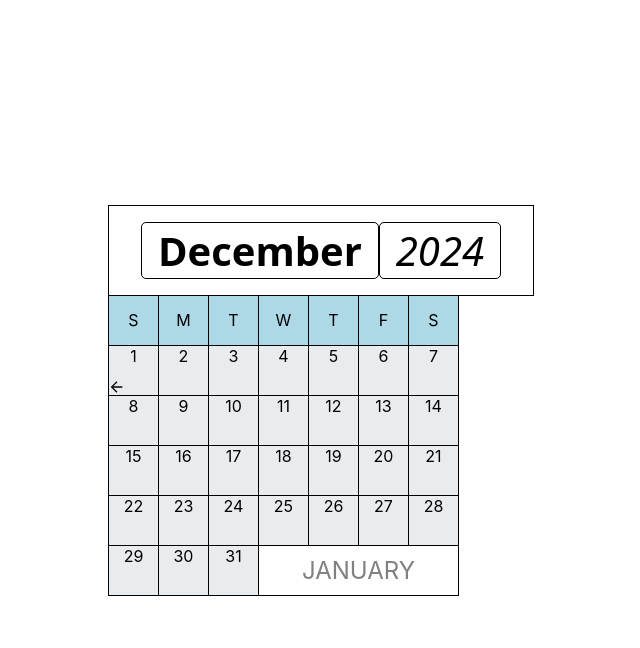
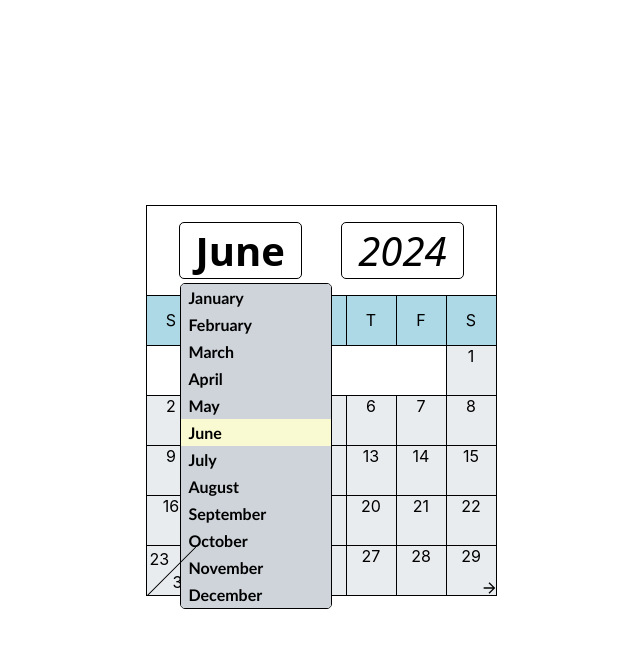
Before and after one commit to orion222/findatime, a React (Create React App) app: page / in a window 1280 px wide. Both pictures are taken after a click on the element "June". Shown: the top 648 px of the page, without its empty margins (319-959 px from the left). Built offline with nearby package versions, Linux system fonts and the light colour scheme.

Commit message:
dropdown menu for month

```diff
--- a/src/components/Calendar.js
+++ b/src/components/Calendar.js
@@ -1,7 +1,7 @@
 import "../styles/Calendar.css";
 import SplitDate from "./SplitDate";
-import { useMemo, useState } from "react";
-import Dropdown from "./Dropdown"
+import { useMemo, useState, useEffect } from "react";
+import Dropdown from "./Dropdown";
 /**
  * Returns a calendar.
  *
@@ -12,24 +12,20 @@ import Dropdown from "./Dropdown"
  */
 
 export default function Calendar(props) {
-
   const [dropdown, setDropdown] = useState(false);
   const prevMonth = () => {
     if (props.month === 0) {
       props.setMonth(11);
       props.setYear(props.year - 1);
-    } else
-      props.setMonth(props.month - 1);
+    } else props.setMonth(props.month - 1);
   };
 
   const nextMonth = () => {
     if (props.month === 11) {
       props.setMonth(0);
       props.setYear(props.year + 1);
-    } else
-      props.setMonth(props.month + 1);
+    } else props.setMonth(props.month + 1);
   };
-
 
   // what day the first of the month starts on (0-6)
   let n = new Date(props.year, props.month, 1).getDay();
@@ -47,6 +43,7 @@ export default function Calendar(props) {
           className="calendar-date-inactive center"
           style={{ gridColumn: `span ${n}` }}
           onClick={prevMonth}
+          key={0}
         >
           {n < 3
             ? months[mod(props.month - 1, 12)].substring(0, 3).toUpperCase()
@@ -56,12 +53,23 @@ export default function Calendar(props) {
     );
 
     // build the first 4 rows
-    ret.push(<div className = "calendar-date calendar-cell" id = {1}>
-      1
-      {n === 0 ? <div className="calendar-prev calendar-arrow" onClick = {prevMonth} /> : ""}
-     </div>);
+    ret.push(
+      <div className="calendar-date calendar-cell" id={1} key={1}>
+        1
+        {n === 0 ? (
+          <div className="calendar-prev calendar-arrow" onClick={prevMonth} />
+        ) : (
+          ""
+        )}
+      </div>
+    );
     for (let i = 2; i <= 28 - n; i++)
-      ret.push(<div className="calendar-date calendar-cell" id = {i}> {i} </div>);
+      ret.push(
+        <div className="calendar-date calendar-cell" id={i} key={i}>
+          {" "}
+          {i}{" "}
+        </div>
+      );
 
     let nextDay = 28 - n + 1;
 
@@ -71,14 +79,26 @@ export default function Calendar(props) {
       // # of splitDates
       v = (n + t) % 35;
       for (let i = 0; i < v; i++) {
-        ret.push(<SplitDate top={nextDay} bottom={nextDay + 7} class = "calendar-cell" />);
+        ret.push(
+          <SplitDate
+            top={nextDay}
+            bottom={nextDay + 7}
+            key={nextDay + nextDay + 7}
+            class="calendar-cell"
+          />
+        );
         nextDay++;
       }
     }
 
     // fill in the rest of the calendar
     for (let i = nextDay; i <= t - v; i++) {
-      ret.push(<div className="calendar-date calendar-cell"> {i} </div>);
+      ret.push(
+        <div className="calendar-date calendar-cell" id={i} key={i}>
+          {" "}
+          {i}{" "}
+        </div>
+      );
     }
 
     // fill in the rest of the calendar with blanks
@@ -88,6 +108,7 @@ export default function Calendar(props) {
           className="calendar-date-inactive center"
           style={{ gridColumn: `span ${k}` }}
           onClick={nextMonth}
+          key={t + 1}
         >
           {k < 3
             ? months[(props.month + 1) % 12].substring(0, 3).toUpperCase()
@@ -104,21 +125,33 @@ export default function Calendar(props) {
   return (
     <div className="calendar-container">
       <div className="calendar-header">
-        <div className="calendar-month calendar-header-item" onClick = {() => setDropdown(true)}>
+        <div
+          className="calendar-month calendar-header-item"
+          onClick={() => setDropdown(true)}
+        >
           {months[props.month]}
-          {dropdown && <Dropdown setMonth = {props.setMonth} setDropdown = {setDropdown}/>}
+          {dropdown && (
+            <Dropdown
+              month={props.month}
+              setMonth={props.setMonth}
+              setDropdown={setDropdown}
+            />
+          )}
         </div>
         <div className="calendar-year calendar-header-item">{props.year}</div>
       </div>
       <div className="calendar-week">
-        {week.map((day) =>
+        {week.map((day) => (
           <div className="calendar-dayofweek calendar-cell center"> {day} </div>
-        )
-        }
+        ))}
       </div>
       <div className="calendar-grid">
         {calendar}
-        {n + t >= 35 ? <div className="calendar-next calendar-arrow" onClick = {nextMonth} /> : ""}
+        {n + t >= 35 ? (
+          <div className="calendar-next calendar-arrow" onClick={nextMonth} />
+        ) : (
+          ""
+        )}
       </div>
     </div>
   );
--- a/src/components/Dropdown.js
+++ b/src/components/Dropdown.js
@@ -18,13 +18,14 @@ export default function Dropdown(props) {
   const handleClick = (idx) => {
     props.setDropdown(false);
     props.setMonth(idx);
+  }
 
-  }
+
   return (
-    <div className="dropdown-container">
+    <div className="dropdown-container" onClick={(e) => e.stopPropagation()}>
 
       {months.map((m, idx) => (
-        <div className="dropdown-item" onClick={handleClick(idx)} key={idx}>
+        <div className={"dropdown-item" + ((idx === props.month) ? " dropdown-item-active": "")} onClick={() => handleClick(idx)} key={idx}>
           {m}
         </div>
       ))}
--- a/src/styles/Calendar.css
+++ b/src/styles/Calendar.css
@@ -65,12 +65,18 @@
     cursor: pointer;
 }
 
+.calendar-month:hover{
+    background-color: lightyellow;
+}
+
 .calendar-header-item{
     font-size: 5vmin;
     display: flex;
     border-radius: 5px;
     border: 1px solid black;
     padding: 0 1rem;
+    position: relative;
+    box-sizing: padding-box;
 }
 
 .calendar-year{
--- a/src/styles/Dropdown.css
+++ b/src/styles/Dropdown.css
@@ -1,11 +1,27 @@
 
 .dropdown-container{
-    width: 100%;
-    border-radius: 3px;
-    background-color: #e9ecef;
+    width: 150px;
+    border-radius: 5px;
+    position: absolute;
+    top: 110%;
+    border: 1px solid black;
+    left: 0;
+    z-index: 1;
+    overflow: hidden;
 }
+
 
 .dropdown-item{
     font-size: 2vmin;
     font-family:'Trebuchet MS', sans-serif;
+    padding: 0.25rem 0.5rem;
+    background-color: #ced4da;
 }
+
+.dropdown-item-active{
+    background-color: lightgoldenrodyellow;
+}
+
+.dropdown-item:hover{
+    background-color: #f8f9fa;
+}
```
